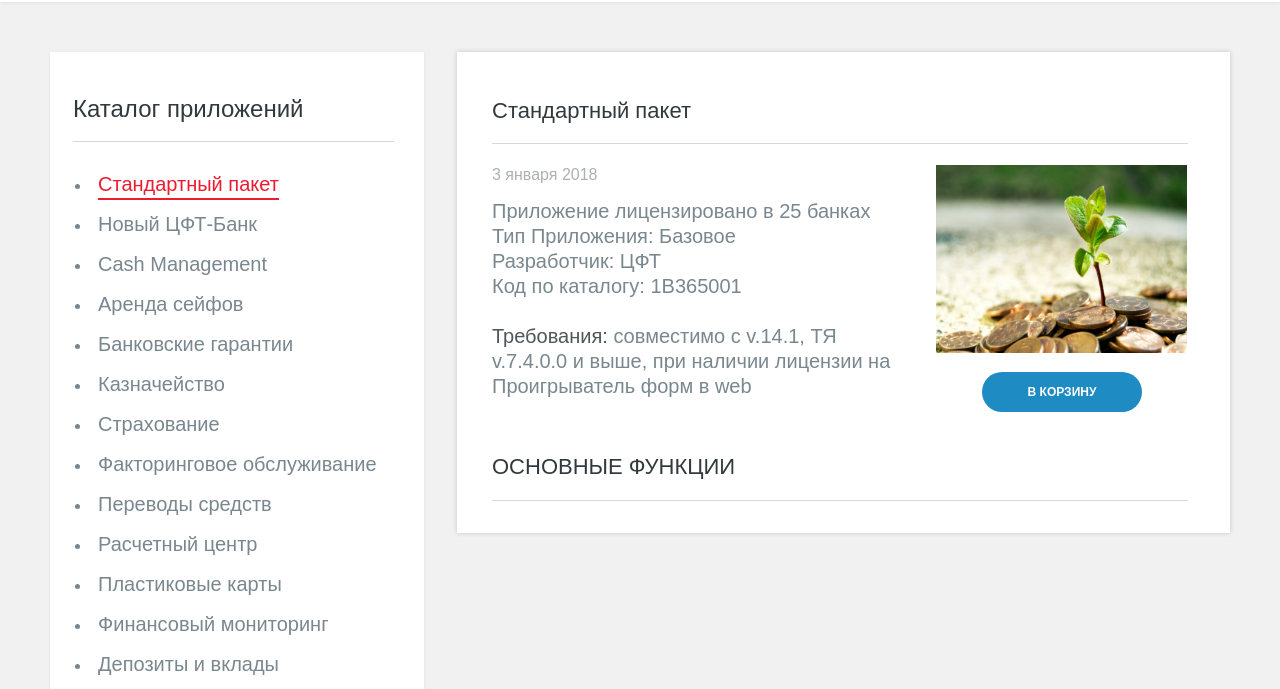
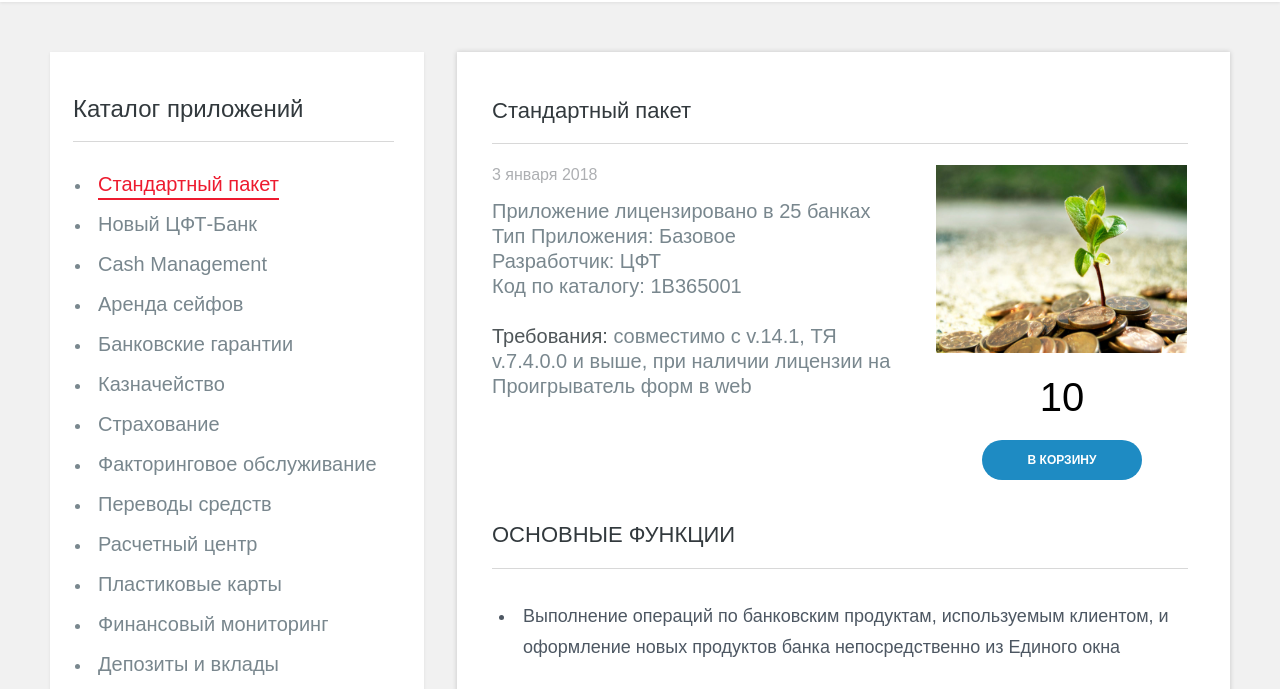
Before and after one commit to kirvalk/app-cat-project, a website with bundled scripts: page app/app.html in a window 1280 px wide. Shown: the part 104-793 px from the top of the page. Built offline with nearby package versions, Linux system fonts and the light colour scheme.

Commit message:
added application price on app.html

```diff
--- a/app/app.html
+++ b/app/app.html
@@ -7,6 +7,7 @@
   <link rel="stylesheet" type="text/css" href="./css/ui-kit.css">
   <link rel="stylesheet" type="text/css" href="./css/style.css">
   <script type="module" src="./js/appscript.js"></script>
+  <script src="./js/script5.js"></script>
 </head>
 <body class="page">
 	<header class="header clear">
@@ -28,6 +29,7 @@
 			<h2 class="cat-header content__pos_wide page__bordered-separator"></h2>
 			<div class="imgbtn">
 				<img class="imgbtn__image page__pic" src="./assets/img/app-img.jpg" alt="">
+				<div class="imgbtn__price">140</div>
 				<div class="imgbtn__button">
 					<a href="#" class="button button_theme_blue button_normal">В КОРЗИНУ</a>
 				</div>
--- a/app/css/style.css
+++ b/app/css/style.css
@@ -492,6 +492,14 @@ input:focus, a:focus {
 	padding-top: 42px;
 }
 
+.imgbtn__price {
+	text-align: center;
+	margin-top: 20px;
+	font-size: 40px;
+}
+.imgbtn__price:after {
+}
+
 /*** LOADER ***/
 .cssload-loader-hidden {
 	display: none;
```
